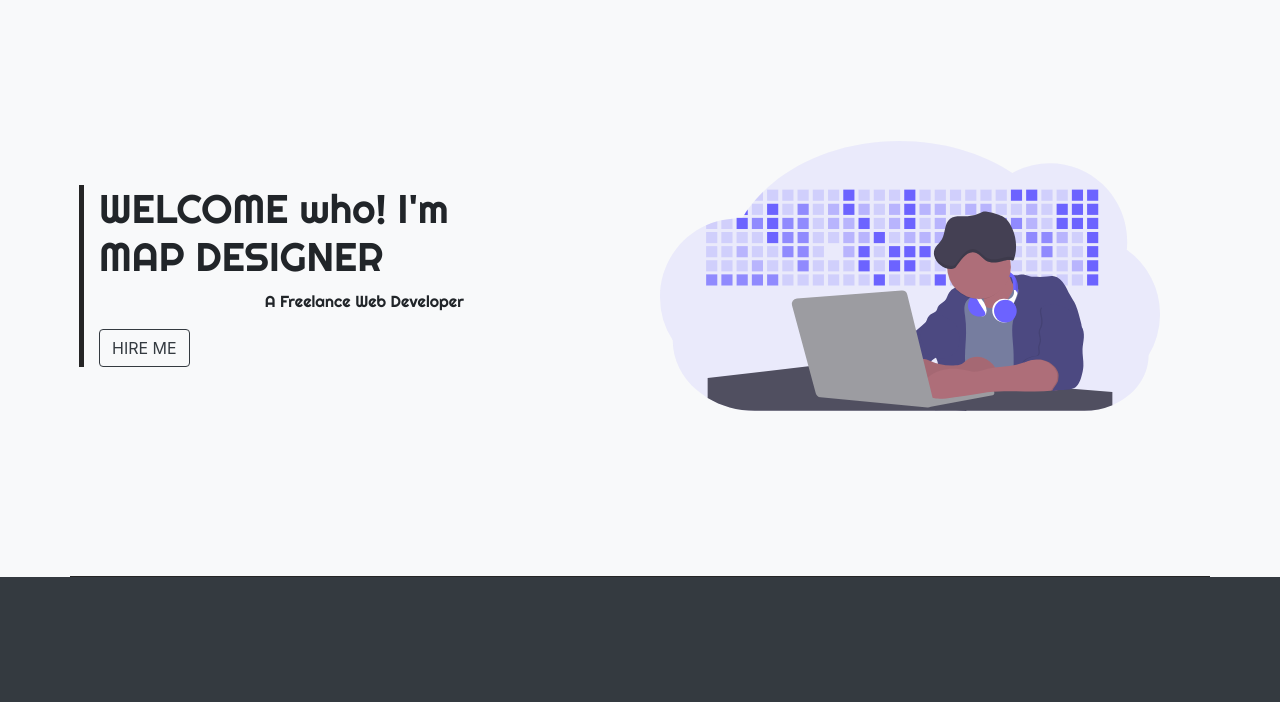
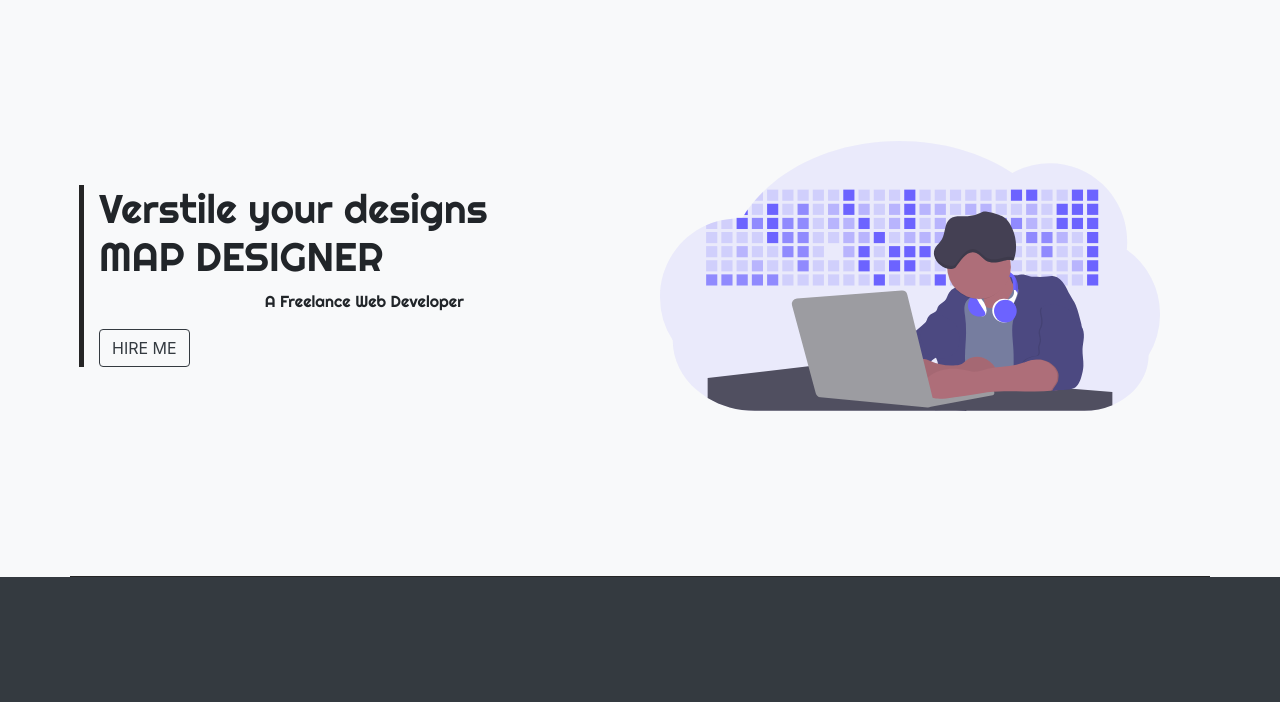
Before and after one commit to arshadparangodath/personalPortfolio, a plain HTML site: page index.html in a window 1280 px wide. Shown: the part 72-774 px from the top of the page. Drawn offline with nearby package versions, Linux system fonts and the light colour scheme; a script that the page names is missing.

Commit message:
Update index.html

```diff
--- a/index.html
+++ b/index.html
@@ -56,7 +56,7 @@
     <div class="container main-container pt-5 pl-4">
         <div class="row align-items-center" >
             <div class="col-md-6 main-text">
-                <h1 class="main-head">WELCOME who! I'm <br>MAP DESIGNER</h1>
+                <h1 class="main-head">Verstile your designs <br>MAP DESIGNER</h1>
                 <p class="head-tag">A Freelance Web Developer</p>
                 <button type="button" class="btn btn-outline-dark hire-btn">HIRE ME</button>
 
```
